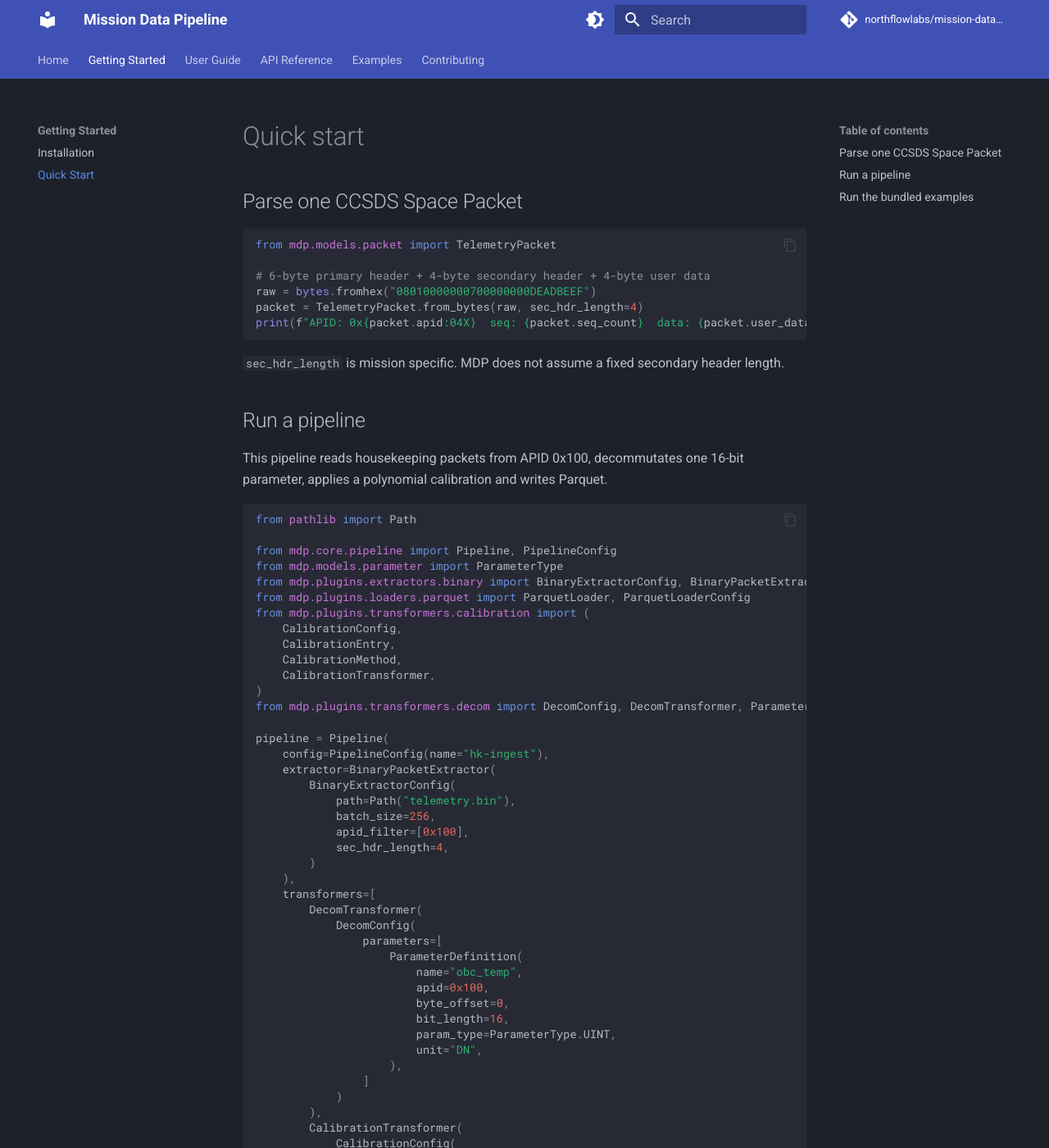
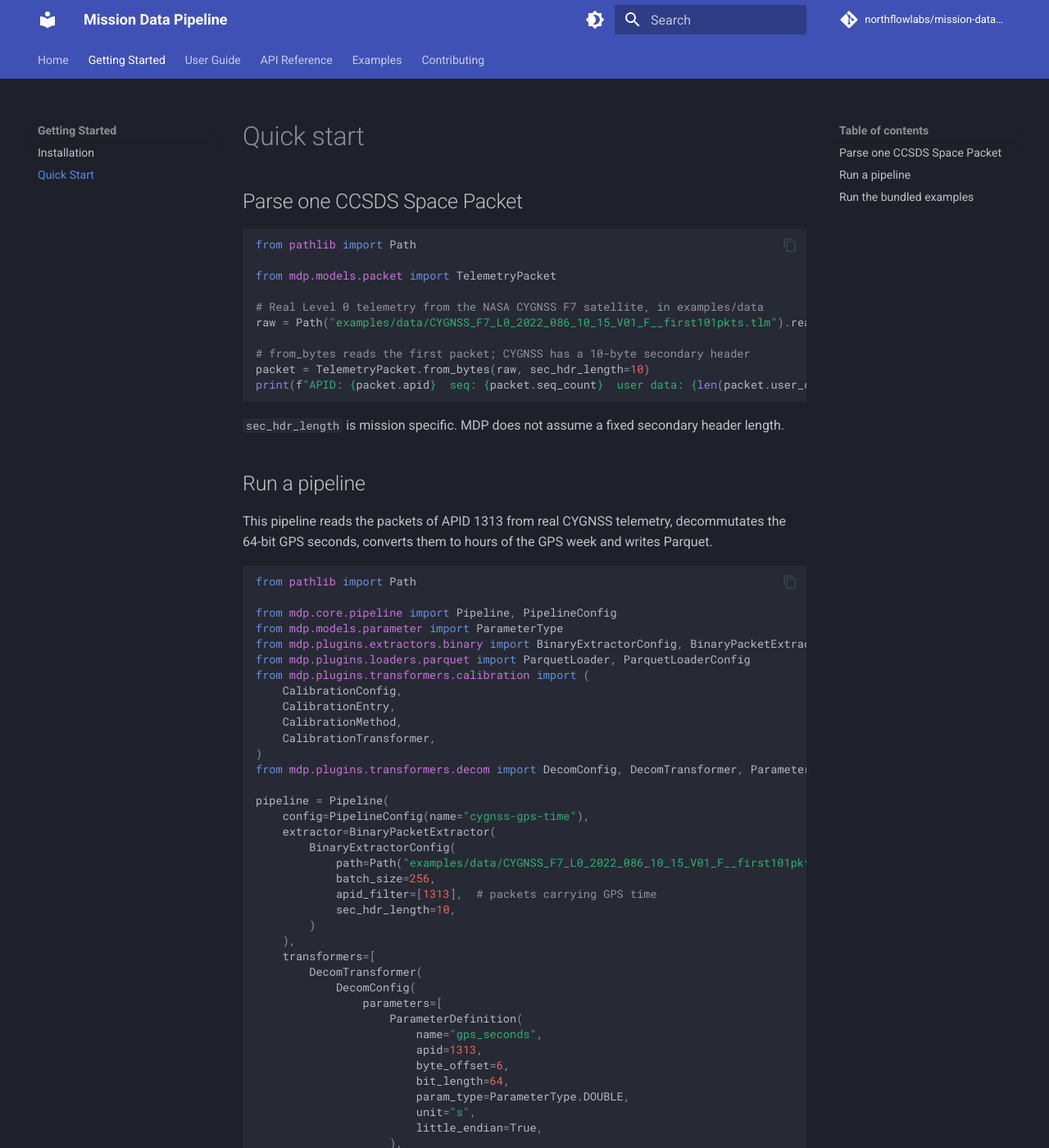
Before and after one commit to northflowlabs/mission-data-pipeline, an MkDocs documentation site: the page built from docs/getting-started/quickstart.md, in a window 1280 px wide and 1400 px high. Shown: the whole window at 82% size. Built offline with MkDocs 1.6.1 and Material for MkDocs 9.7.7, drawn with Linux system fonts in a browser that asks for light colours; comment, search, counter and statistics services are not loaded; some of the changed text lies outside the part shown.

Commit message:
Real telemetry in the examples and docs
Replace the generated packets, invented calibration coefficients and placeholder
hex with Level 0 packets from NASA CYGNSS F7 and telemetry from ESA OPS-SAT, with
sources and licences in examples/data/README.md.

````diff
--- a/docs/getting-started/quickstart.md
+++ b/docs/getting-started/quickstart.md
@@ -3,19 +3,23 @@
 ## Parse one CCSDS Space Packet
 
 ```python
+from pathlib import Path
+
 from mdp.models.packet import TelemetryPacket
 
-# 6-byte primary header + 4-byte secondary header + 4-byte user data
-raw = bytes.fromhex("08010000000700000000DEADBEEF")
-packet = TelemetryPacket.from_bytes(raw, sec_hdr_length=4)
-print(f"APID: 0x{packet.apid:04X}  seq: {packet.seq_count}  data: {packet.user_data.hex()}")
+# Real Level 0 telemetry from the NASA CYGNSS F7 satellite, in examples/data
+raw = Path("examples/data/CYGNSS_F7_L0_2022_086_10_15_V01_F__first101pkts.tlm").read_bytes()
+
+# from_bytes reads the first packet; CYGNSS has a 10-byte secondary header
+packet = TelemetryPacket.from_bytes(raw, sec_hdr_length=10)
+print(f"APID: {packet.apid}  seq: {packet.seq_count}  user data: {len(packet.user_data)} bytes")
 ```
 
 `sec_hdr_length` is mission specific. MDP does not assume a fixed secondary header length.
 
 ## Run a pipeline
 
-This pipeline reads housekeeping packets from APID 0x100, decommutates one 16-bit parameter, applies a polynomial calibration and writes Parquet.
+This pipeline reads the packets of APID 1313 from real CYGNSS telemetry, decommutates the 64-bit GPS seconds, converts them to hours of the GPS week and writes Parquet.
 
 ```python
 from pathlib import Path
@@ -33,13 +37,13 @@
 from mdp.plugins.transformers.decom import DecomConfig, DecomTransformer, ParameterDefinition
 
 pipeline = Pipeline(
-    config=PipelineConfig(name="hk-ingest"),
+    config=PipelineConfig(name="cygnss-gps-time"),
     extractor=BinaryPacketExtractor(
         BinaryExtractorConfig(
-            path=Path("telemetry.bin"),
+            path=Path("examples/data/CYGNSS_F7_L0_2022_086_10_15_V01_F__first101pkts.tlm"),
             batch_size=256,
-            apid_filter=[0x100],
-            sec_hdr_length=4,
+            apid_filter=[1313],  # packets carrying GPS time
+            sec_hdr_length=10,
         )
     ),
     transformers=[
@@ -47,12 +51,13 @@
             DecomConfig(
                 parameters=[
                     ParameterDefinition(
-                        name="obc_temp",
-                        apid=0x100,
-                        byte_offset=0,
-                        bit_length=16,
-                        param_type=ParameterType.UINT,
-                        unit="DN",
+                        name="gps_seconds",
+                        apid=1313,
+                        byte_offset=6,
+                        bit_length=64,
+                        param_type=ParameterType.DOUBLE,
+                        unit="s",
+                        little_endian=True,
                     ),
                 ]
             )
@@ -61,10 +66,10 @@
             CalibrationConfig(
                 calibrations=[
                     CalibrationEntry(
-                        parameter_name="obc_temp",
+                        parameter_name="gps_seconds",
                         method=CalibrationMethod.POLYNOMIAL,
-                        coefficients=[-55.0, 0.044],
-                        unit="degC",
+                        coefficients=[0.0, 1 / 3600],  # seconds to hours of the GPS week
+                        unit="h",
                     ),
                 ]
             )
@@ -81,7 +86,7 @@
 
 ## Run the bundled examples
 
-Both examples generate their own synthetic input and need no external files. Run them from the project root:
+Both examples read real spacecraft telemetry from `examples/data`. Run them from the project root:
 
 ```bash
 python -m examples.01_binary_ingest
````
Also changed, not shown: CHANGELOG.md (+7 -1 lines), README.md (+84 -38 lines), docs/examples.md (+3 -3 lines), docs/guide/cli.md (+19 -5 lines), docs/guide/observability.md (+15 -7 lines), examples/data/README.md (added, +17 -0 lines), 4 other files.
